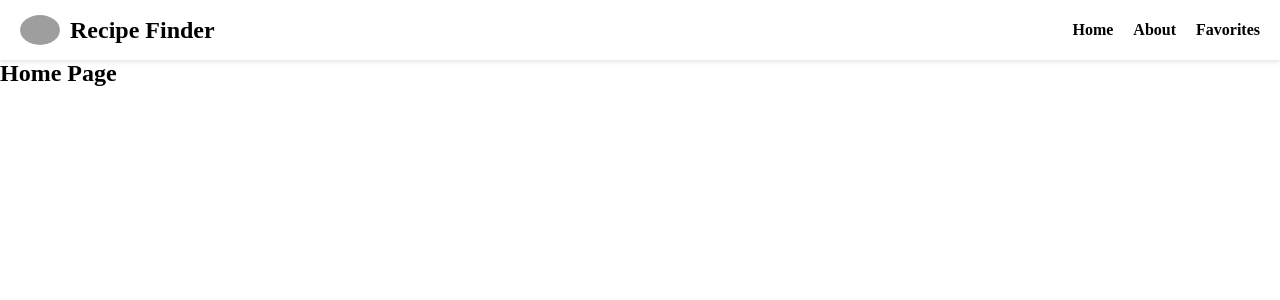
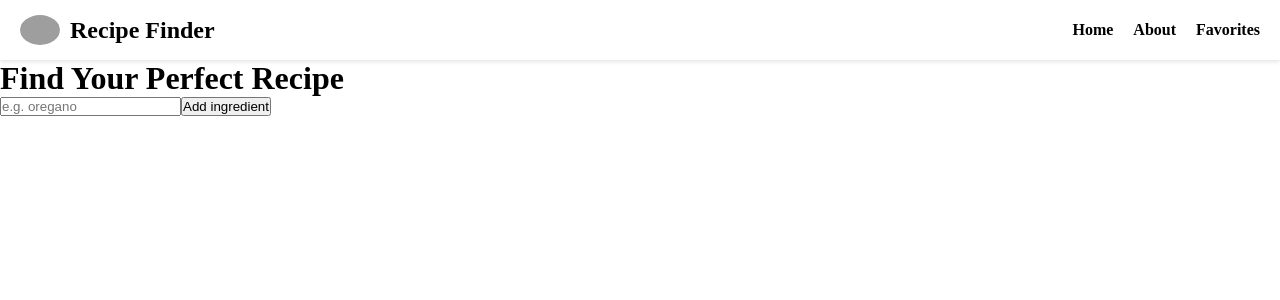
Before and after one commit to Redfox1759/recipe-finder, a React (Vite) app: page / in a window 1280 px wide. Shown: the top 300 px of the page. Built offline with nearby package versions, Linux system fonts and the light colour scheme; grey boxes are pictures that could not be loaded; the HTML template or start-up script is replaced by a standard one.

Commit message:
updated UI: worked on the content of the page

```diff
--- a/src/pages/Home.jsx
+++ b/src/pages/Home.jsx
@@ -1,11 +1,44 @@
 import React from 'react'
 
-const Home = () => {
-  return (
-    <div>
-      <h2>Home Page</h2>
-    </div>
-  )
+const Home =()=> {
+
+    const [ingredients, setIngredients] = React.useState([])
+
+    const ingredientsListItems = ingredients.map(ingredient => (
+        <li key={ingredient}>{ingredient}</li>
+    ))
+
+    function addIngredient(formData) {
+        const newIngredient = formData.get("ingredient")
+        setIngredients(prevIngredients => [...prevIngredients, newIngredient])
+    }
+
+
+    return (
+        <main>
+            <form action={addIngredient} className="add-ingredient-form">
+                <h1>Find Your Perfect Recipe</h1>
+                <input
+                    type="text"
+                    placeholder="e.g. oregano"
+                    aria-label="Add ingredient"
+                    name="ingredient"
+                />
+                <button>Add ingredient</button>
+            </form>
+            {ingredients.length > 0 && <section>
+                <h2>Ingredients on hand:</h2>
+                <ul className="ingredients-list" aria-live="polite">{ingredientsListItems}</ul>
+                <div className="get-recipe-container">
+                    <div>
+                        <h3>Ready for a recipe?</h3>
+                        <p>Generate a recipe from your list of ingredients.</p>
+                    </div>
+                    <button>Get a recipe</button>
+                </div>
+            </section>}
+        </main>
+    )
 }
 
 export default Home
```
